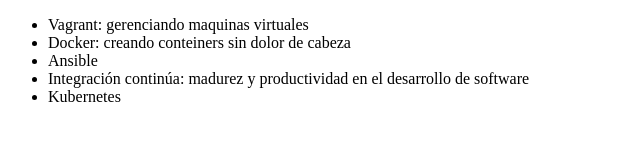
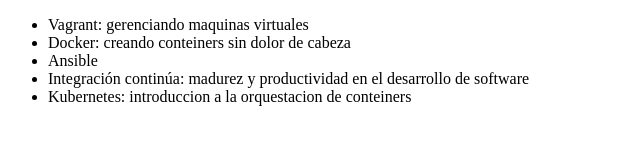
Before and after one commit to DgeRomero/ejemplo-git, a plain HTML site: page index.html in a window 1280 px wide. Shown: the whole page, without its empty margins (0-640 px from the left). Drawn offline with Linux system fonts and the light colour scheme.

Commit message:
Modificando el curso de kubernetes

```diff
--- a/index.html
+++ b/index.html
@@ -11,7 +11,7 @@
         <li>Docker: creando conteiners sin dolor de cabeza</li>
         <li>Ansible</li>
         <li>Integración continúa: madurez y productividad en el desarrollo de software</li>
-        <li>Kubernetes</li>
+        <li>Kubernetes: introduccion a la orquestacion de conteiners</li>
     </ul>
 </body>
 </html>
```
